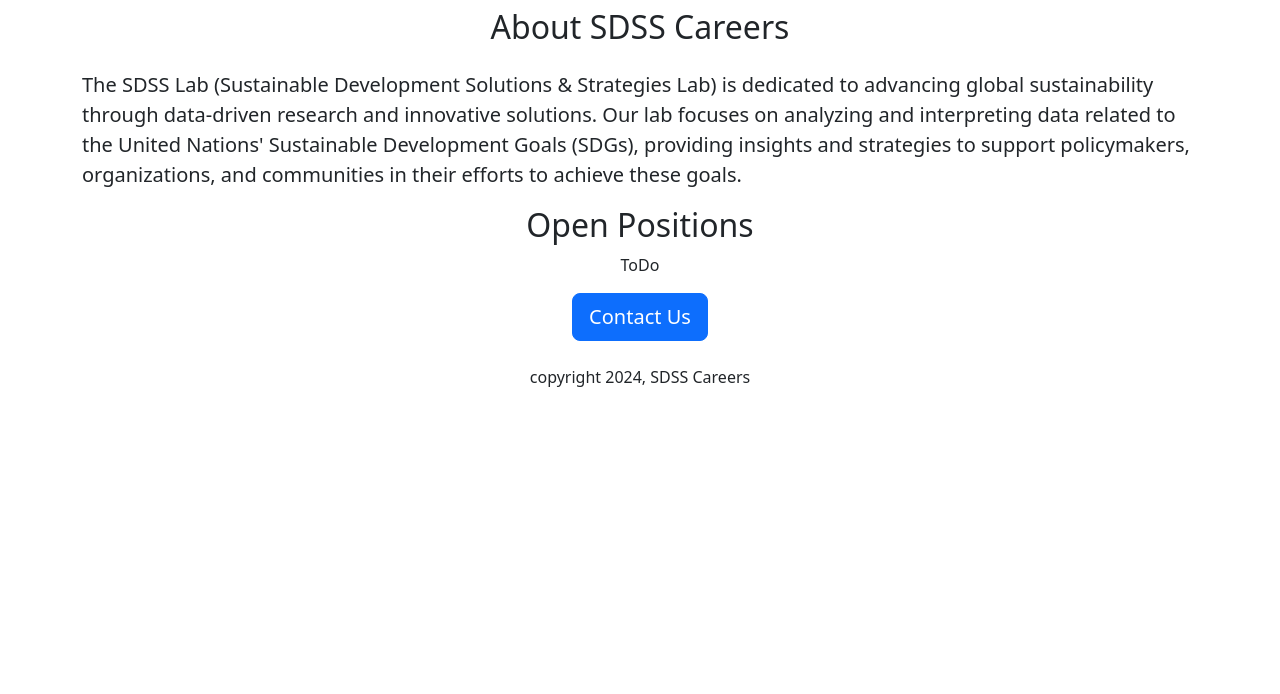
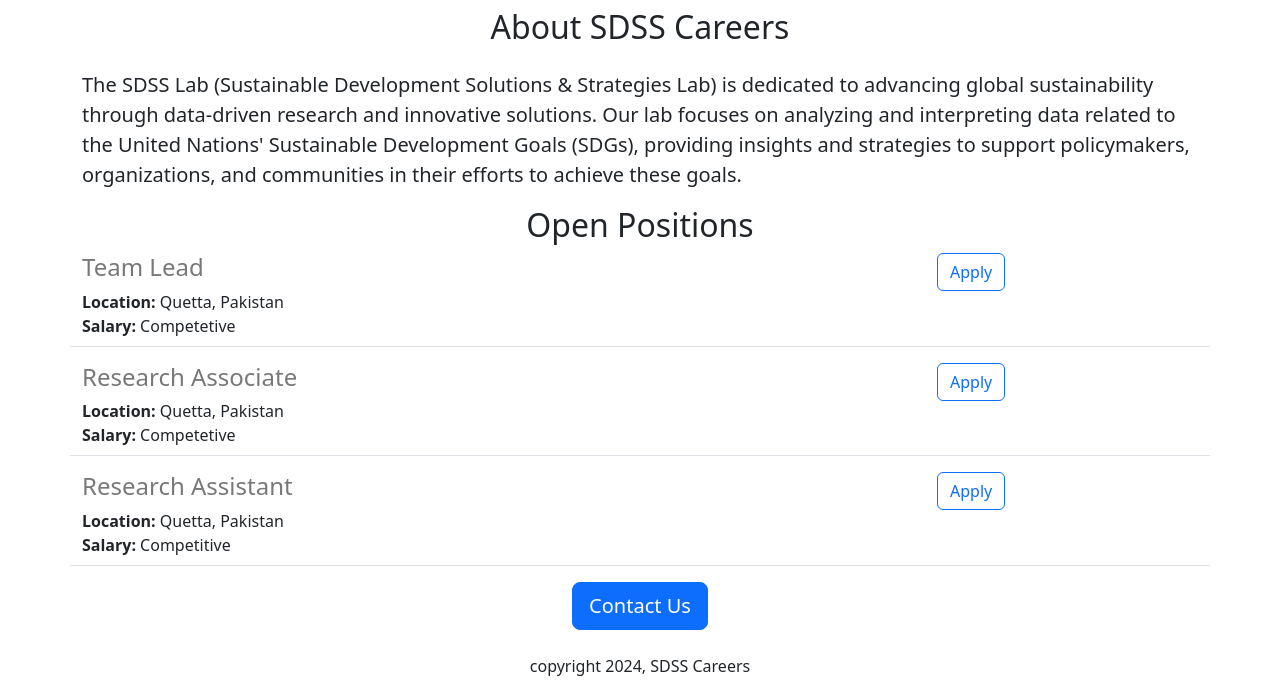
Before and after one commit to SyedMuhammadKhalid/SDSS-careers-website, a Flask app: page / in a window 1280 px wide. Shown: the part 440-1134 px from the top of the page. Before the commit the page ends 827 px from the top, so only its background shows below. Run offline with Flask 3, Linux system fonts and the light colour scheme.

Commit message:
udpdated

```diff
--- a/app.py
+++ b/app.py
@@ -1,7 +1,28 @@
 from flask import Flask, render_template
 app= Flask(__name__)
+JOBS =[
+    {
+        'id':1,
+        'title':'Team Lead',
+        'Location':'Quetta, Pakistan',
+        'Salary': 'Competetive',
+
+    },
+    {
+        'id':2,
+        'title':'Research Associate',
+        'Location':'Quetta, Pakistan',
+        'Salary': 'Competetive',
+    },
+{
+    'id':3,
+    'title':'Research Assistant',
+    'Location':'Quetta, Pakistan',
+    'Salary': 'Competitive',
+}
+]
 @app.route("/")
 def hello():
-    return render_template('home.html')
+    return render_template('home.html',jobs=JOBS)
 if __name__ == "__main__":
     app.run(host='0.0.0.0',debug=True)
--- a/templates/home.html
+++ b/templates/home.html
@@ -33,9 +33,11 @@
     <h2 class="text-center">
       Open Positions
     </h2>
-
-    <p class="text-center"> ToDo </p>
-
+    <div>
+        {%for job in jobs%}
+          {% include 'jobitem.html'%}
+    {% endfor %}
+    </div>
     <div style="text-align:center; ">
 
       <button class="btn btn-primary btn-lg"> Contact Us
--- /dev/null
+++ b/templates/jobitem.html
@@ -0,0 +1,21 @@
+ <div class="border-bottom row"style="margin-bottom:16px;padding-bottom: 8px;">
+     <div class="col-9">
+     <h4 style="color:rgb(120,120,120); margin-bottom:4 px; ">
+         {{job['title']}}
+     </h4>
+
+<div>
+    <b>Location:</b>
+    {{job['Location']}}
+</div>
+{%if 'Salary' in job%}
+    <div>
+        <b>Salary:</b>
+        {{job['Salary']}}
+    </div>
+{% endif %}
+     </div>
+     <div class="col-3">
+     <button type="button" class="btn btn-outline-primary">Apply</button>
+         </div>
+      </div>
```
